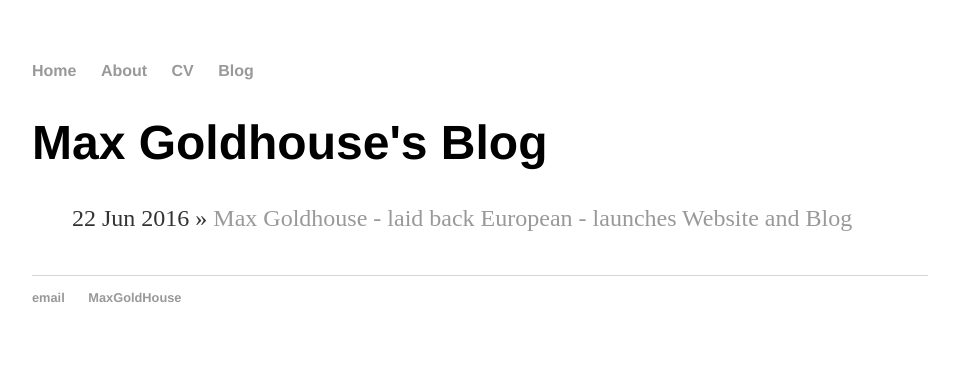
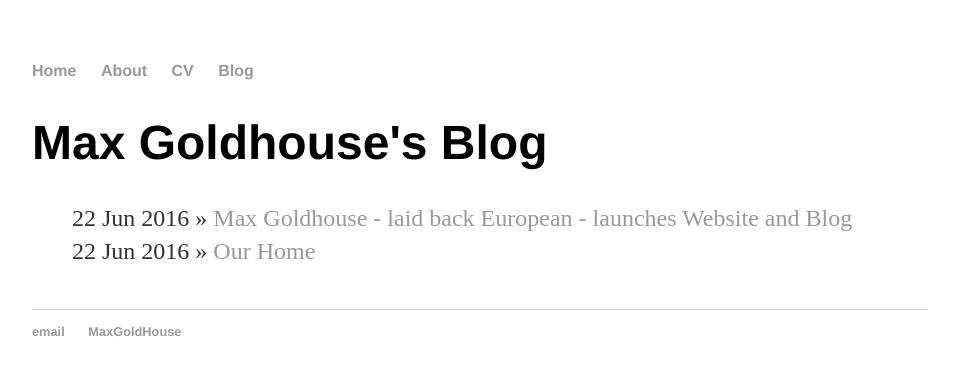
Before and after one commit to dindinet/jekyll-site, a Jekyll site: the page built from blog/index.html, in a window 1280 px wide. Shown: the top 375 px of the page, without its empty margins (160-1119 px from the left). Built offline with Jekyll 4.4.1, drawn with Linux system fonts in a browser that asks for light colours.

Commit message:
Update from Forestry.io

```diff
--- /dev/null
+++ b/_posts/2016-06-22-our-home.md
@@ -0,0 +1,7 @@
+---
+title: Our Home
+date: '2016-06-22 14:43:30'
+layout: default
+draft: true
+
+---
```
Also changed, not shown: blog/index.html (line endings or trailing spaces).
